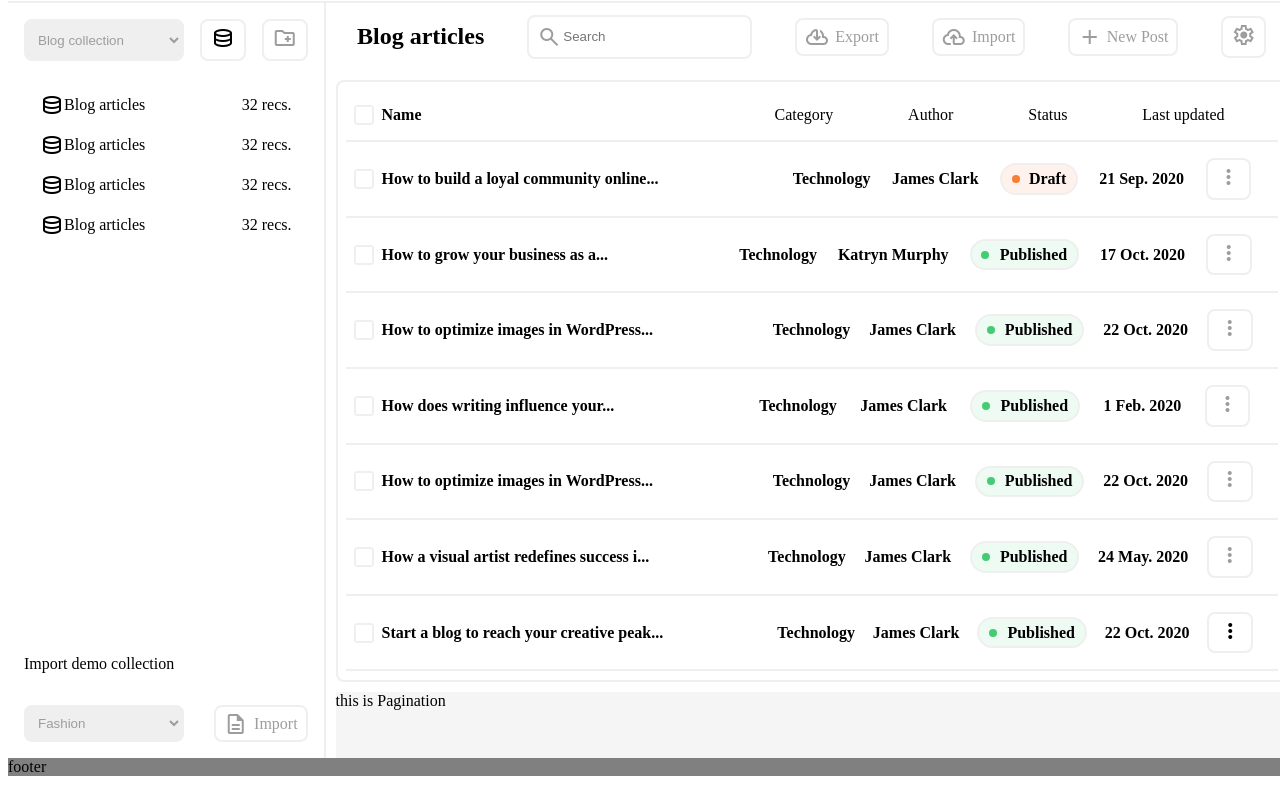
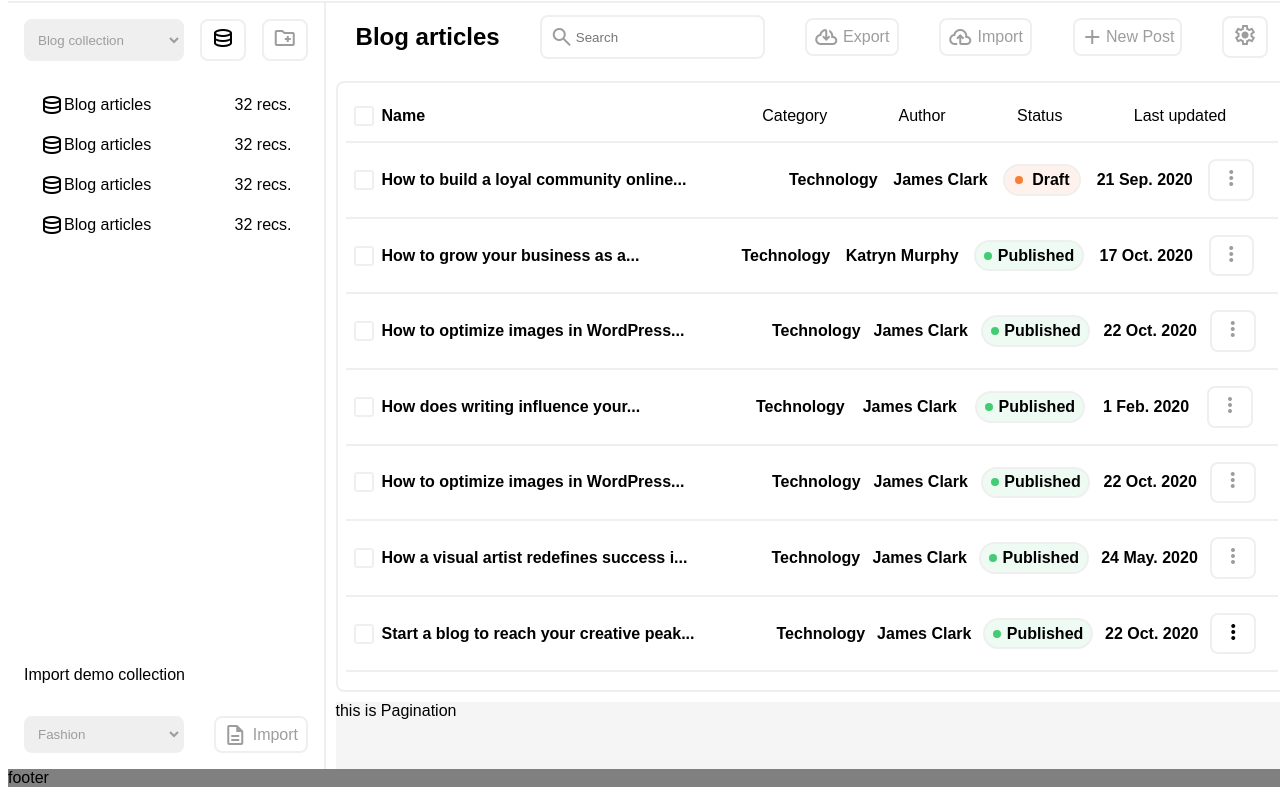
Before and after one commit to Tom-Sarfo/Article-content-management-system-ui, a plain HTML site: page index.html in a window 1280 px wide. Shown: the part 69-856 px from the top of the page. Drawn offline with nearby package versions, Linux system fonts and the light colour scheme.

Commit message:
included a font family

```diff
--- a/styles/global.css
+++ b/styles/global.css
@@ -1,6 +1,11 @@
+html {
+    font-family: 'Open Sans', sans-serif;
+}
+
 body{
     width: 100%;
     height: 100vh;
+    font-family: sans-serif;
 }
 
 a {
```
